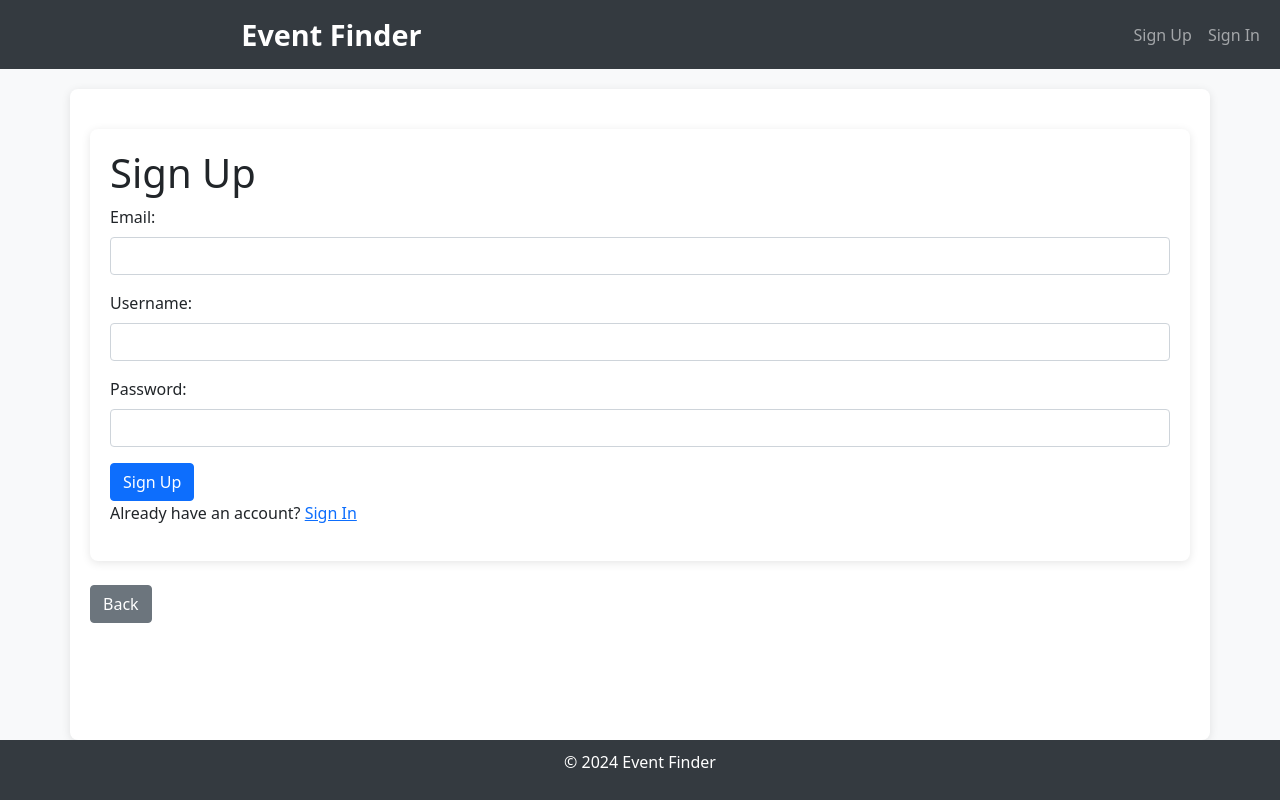
After one commit to shriyansh1234/EventFinder, a Flask app: page /signup in a window 1280 px wide. The commit adds this page. Run offline with Flask 3, Linux system fonts and the light colour scheme; some libraries are stand-ins or nearby versions.

Commit message:
Update file base,signin, signup .html gone missing

```diff
--- /dev/null
+++ b/templates/base.html
@@ -0,0 +1,136 @@
+<!DOCTYPE html>
+<html lang="en">
+
+<head>
+    <link rel="stylesheet" href="https://unpkg.com/leaflet/dist/leaflet.css" />
+    <script src="https://unpkg.com/leaflet/dist/leaflet.js"></script>
+    <link rel="stylesheet" href="https://cdnjs.cloudflare.com/ajax/libs/font-awesome/6.0.0-beta3/css/all.min.css">
+    <meta charset="UTF-8">
+    <meta name="viewport" content="width=device-width, initial-scale=1.0">
+    <title>{% block title %}Event Finder{% endblock %}</title>
+    <link rel="stylesheet" href="https://cdnjs.cloudflare.com/ajax/libs/bootstrap/5.1.3/css/bootstrap.min.css">
+    <style>
+        body {
+            background-color: #f8f9fa;
+            display: flex;
+            flex-direction: column;
+            min-height: 100vh;
+        }
+
+        .navbar {
+            background-color: #343a40;
+            /* Color from footer */
+        }
+
+        .navbar a {
+            color: white;
+            /* Link color set to white */
+        }
+
+        .navbar-brand {
+            font-size: 1.8rem;
+            /* Increased font size */
+            font-weight: bold;
+            /* Bold text */
+            text-align: center;
+            /* Center aligned */
+            flex-grow: 1;
+            /* Center the brand */
+            color: white;
+            /* Title text color set to white */
+        }
+
+        .container {
+            margin-top: 20px;
+            padding: 20px;
+            background-color: white;
+            border-radius: 8px;
+            box-shadow: 0 2px 10px rgba(0, 0, 0, 0.1);
+            flex-grow: 1;
+            /* Allow the container to grow and push footer down */
+        }
+
+        footer {
+            background-color: #343a40;
+            /* Same color as navbar */
+            color: white;
+            /* Footer text color set to white */
+            padding: 10px 0;
+        }
+        .user-info {
+            display: flex;
+            align-items: center;
+            margin-left: auto; /* Push it to the right */
+            color: white;
+        }
+
+        .user-info img {
+            border-radius: 50%; /* Make the image circular */
+            width: 40px; /* Set width */
+            height: 40px; /* Set height */
+            margin-right: 10px; /* Spacing between image and text */
+        }
+
+    </style>
+</head>
+
+<body>
+    <nav class="navbar navbar-expand-lg navbar-dark">
+        <div class="container-fluid">
+            <a class="navbar-brand" href="/app">Event Finder</a>
+            <button class="navbar-toggler" type="button" data-bs-toggle="collapse" data-bs-target="#navbarNav"
+                aria-controls="navbarNav" aria-expanded="false" aria-label="Toggle navigation">
+                <span class="navbar-toggler-icon"></span>
+            </button>
+            <div class="collapse navbar-collapse" id="navbarNav">
+                <ul class="navbar-nav ms-auto">
+                    {% if request.endpoint in ['index', 'signup', 'signin'] %}
+                    <li class="nav-item">
+                        <a class="nav-link" href="/signup">Sign Up</a>
+                    </li>
+                    <li class="nav-item">
+                        <a class="nav-link" href="/signin">Sign In</a>
+                    </li>
+                    {% else %}
+                    <li class="nav-item d-flex align-items-center">
+                        <img src="{{ url_for('static', filename='images/user_picture.png') }}" alt="User" class="rounded-circle" style="width: 20px; height: 20px; margin-right: 5px;">
+                        <span class="navbar-text me-3">Welcome, {{ username }}</span>  <!-- Display the username here -->
+                    </li>
+                    <li class="nav-item">
+                        <a class="nav-link" href="/organizer">Organizer</a>
+                    </li>
+                    <li class="nav-item">
+                        <a class="nav-link" href="/logout">Sign Out</a>
+                    </li>
+                    {% endif %}
+                </ul>
+            </div>
+        </div>
+    </nav>
+
+    <div class="container">
+        {% block content %}
+        <!-- Page specific content will go here -->
+        {% endblock %}
+
+        <!-- Navigation Buttons -->
+        <div class="mt-4">
+            <button class="btn btn-secondary" onclick="goBack()">Back</button>
+            <!-- <button class="btn btn-secondary" onclick="goForward()">Next</button> -->
+        </div>
+    </div>
+
+    <footer class="text-center">
+        <p>&copy; 2024 Event Finder</p>
+    </footer>
+
+    <script src="https://cdnjs.cloudflare.com/ajax/libs/bootstrap/5.1.3/js/bootstrap.bundle.min.js"></script>
+    <script>
+        function goBack() {
+            window.history.back(); // Go back to the previous page
+        }
+
+    </script>
+</body>
+
+</html>
--- a/templates/signin.html
+++ b/templates/signin.html
@@ -6,12 +6,9 @@
 <div class="container">
     <h1>Sign In</h1>
     <form method="POST">
-<<<<<<< HEAD
         {% if error %}
             <div class="alert alert-danger">{{                error }}</div>
         {% endif %}
-=======
->>>>>>> e2e80c1d5a5f8f123052595fe2cd048be5050866
         <div class="mb-3">
             <label for="username" class="form-label">Username:</label>
             <input type="text" id="username" name="username" class="form-control" required>
--- /dev/null
+++ b/templates/signup.html
@@ -0,0 +1,32 @@
+{% extends 'base.html' %}
+
+{% block title %}Sign Up - Event Finder{% endblock %}
+
+{% block content %}
+<div class="container">
+    <h1>Sign Up</h1>
+    <form method="POST">
+        {% if error %}
+            <div class="alert alert-danger">{{error }}</div>
+        {% endif %}
+    <form method="POST">
+        <div class="mb-3">
+            <label for="email" class="form-label">Email:</label>
+            <input type="email" id="email" name="email" class="form-control" required>
+
+        </div>
+        <div class="mb-3">
+            <label for="username" class="form-label">Username:</label>
+            <input type="text" id="username" name="username" class="form-control" required>
+
+        </div>
+        <div class="mb-3">
+            <label for="password" class="form-label">Password:</label>
+            <input type="password" id="password" name="password" class="form-control" required>
+
+        </div>
+        <button type="submit" class="btn btn-primary">Sign Up</button>
+    </form>
+    <p>Already have an account? <a href="/signin">Sign In</a></p>
+</div>
+{% endblock %}
```
